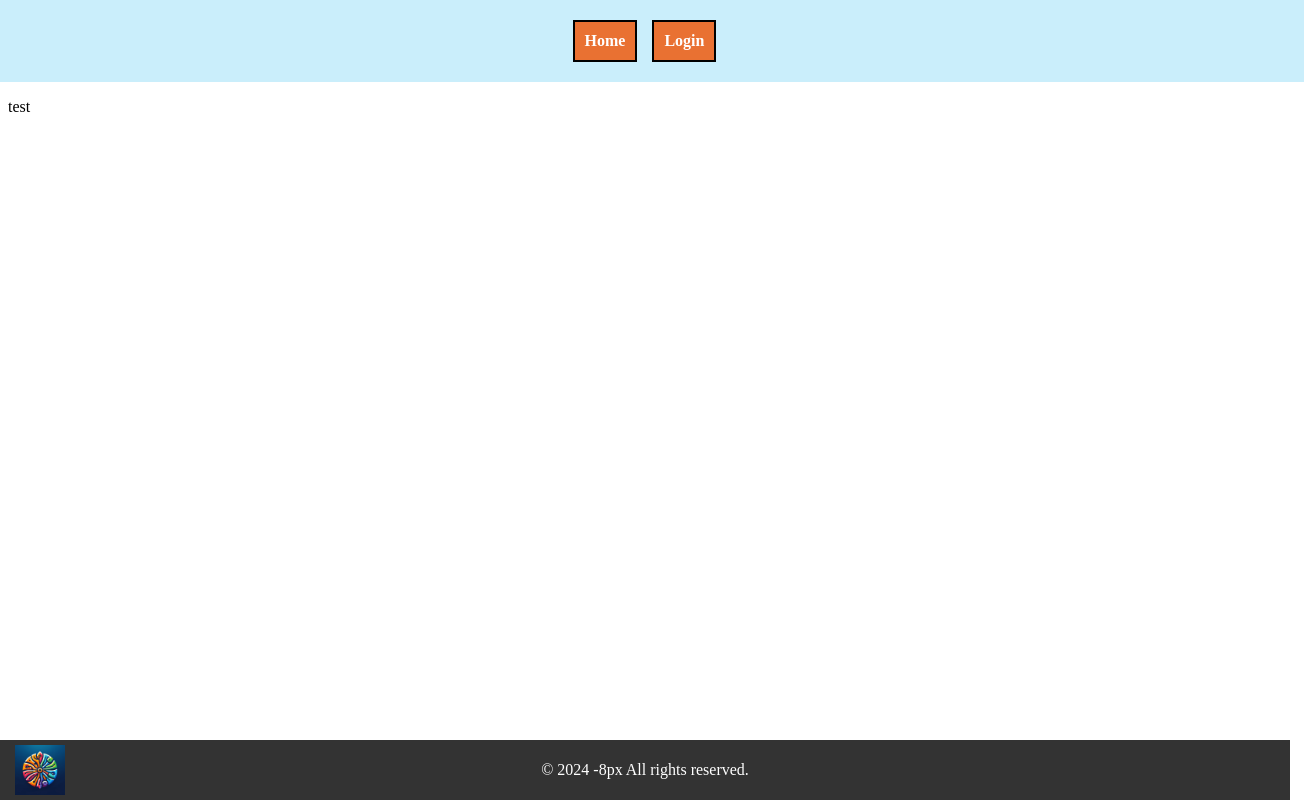
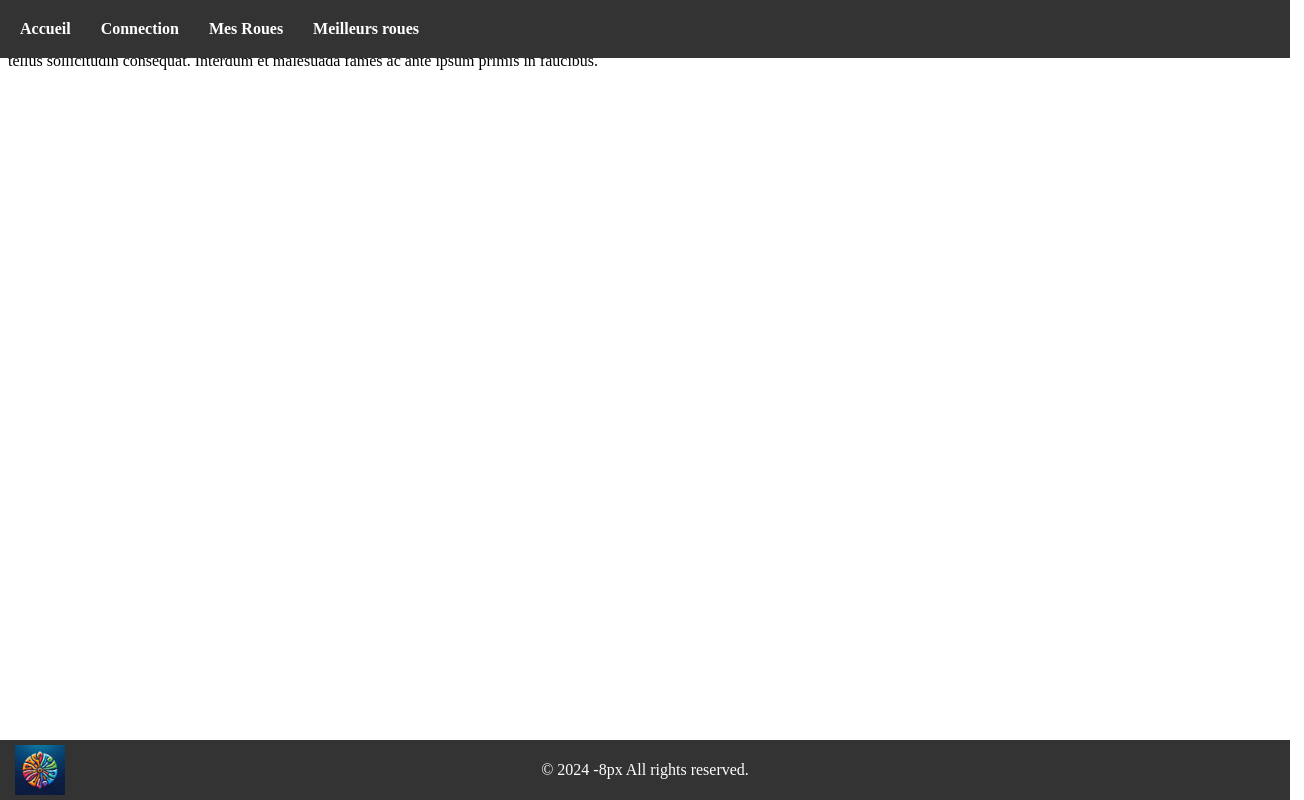
Before and after one commit to Akvir03/RoueDesChoix, a Next.js app in the folder roue-des-choix/: page / in a window 1280 px wide. Shown: the whole page, 1304 px wide, since content can reach past the window. Built offline with nearby package versions, Linux system fonts and the light colour scheme.

Commit message:
Plus de css
On refait le style pour que cela soit plus logique avec la maquette.

```diff
--- a/roue-des-choix/src/app/globals.css
+++ b/roue-des-choix/src/app/globals.css
@@ -17,6 +17,7 @@
 }
 
 body {
+  background-color: black;
   margin: 0px;
   color: rgb(var(--foreground-rgb));
   background: linear-gradient(
--- a/roue-des-choix/src/app/header.tsx
+++ b/roue-des-choix/src/app/header.tsx
@@ -10,15 +10,19 @@ const Header: React.FC = () => {
       <nav>
         <ul>
           <li>
-            <Link href="/">Home</Link>
+            <Link href="/">Accueil</Link>
           </li>
           <li>
-            <Link href="/login">Login</Link>
+            <Link href="/connection">Connection</Link>
           </li>
-          {/* Add more navigation links as needed */}
+          <li>
+            <Link href="/mesroues">Mes Roues</Link>
+          </li>
+          <li>
+            <Link href="/meilleursroues">Meilleurs roues</Link>
+          </li>
         </ul>
       </nav>
-      {/* Add any other header content or styles here */}
     </header>
   );
 };
--- a/roue-des-choix/src/app/page.tsx
+++ b/roue-des-choix/src/app/page.tsx
@@ -5,7 +5,12 @@ export default function Page() {
 
   return (
     <div>
-      <p className='font-bold'>test</p>
+      <p className='font-bold'>Lorem ipsum dolor sit amet, consectetur adipiscing elit.
+      Vivamus tempor neque a tellus cursus condimentum. Vivamus congue rhoncus nisl sit amet blandit. Cras quis ipsum erat.
+      Phasellus ac sagittis mauris. Nam metus nisi, porttitor at imperdiet eu, volutpat in mauris. Donec mollis tristique pellentesque.
+      Integer sit amet bibendum tortor, sit amet convallis diam. Donec ultricies nibh nec tellus sollicitudin consequat.
+      Interdum et malesuada fames ac ante ipsum primis in faucibus.
+</p>
     </div>
   )
 }
--- a/roue-des-choix/src/app/styles/Navbar.module.css
+++ b/roue-des-choix/src/app/styles/Navbar.module.css
@@ -1,14 +1,14 @@
 /* components/Navbar.module.css */
 
 .navbar {
-    background-color: #333;
-    padding: 20px;
-    border: 0px;
-    width:100%;
-    margin-left: -8px;
-    margin-top: -8px;
-    text-align: center;
-    background-color: #CAEEFB;
+  background-color: #333333;
+  color: #fff;
+  padding: 5px;
+  text-align: left;
+  position: fixed;
+  left: 0;
+  top: 0;
+  width: 100%;
 }
 
 .navbar ul {
@@ -19,22 +19,19 @@
 
 .navbar li {
   display: inline-block;
-    margin-right: 15px;
-    background-color: #E97132;
-    padding: 10px;
-    border: 2px solid #000;
-    /* change text color to black */
-    color: #000;
+  padding: 15px 0 15px 0;
 }
 
 .navbar a {
   text-decoration: none;
-    color: #fff;
+  color: white;
   font-weight: bold;
   font-size: 16px;
-    transition: color 0.3s ease;
+  transition: color 0.2s ease, background-color 0.2s ease;
+  padding: 15px;
 }
 
 .navbar a:hover {
-    color: #ffcc00; /* Change the color on hover */
+  color: #000;
+  background-color: white;
 }
```
Lines whose indentation alone changed are shown as unchanged.
